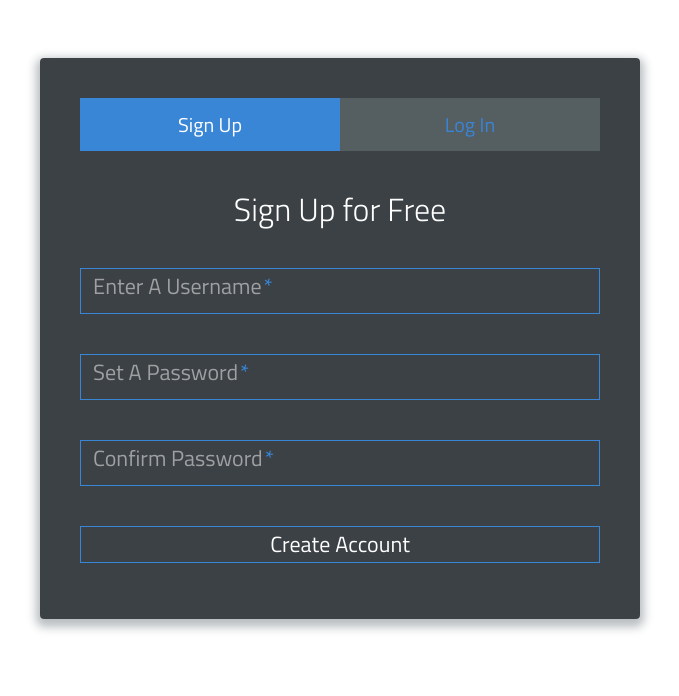
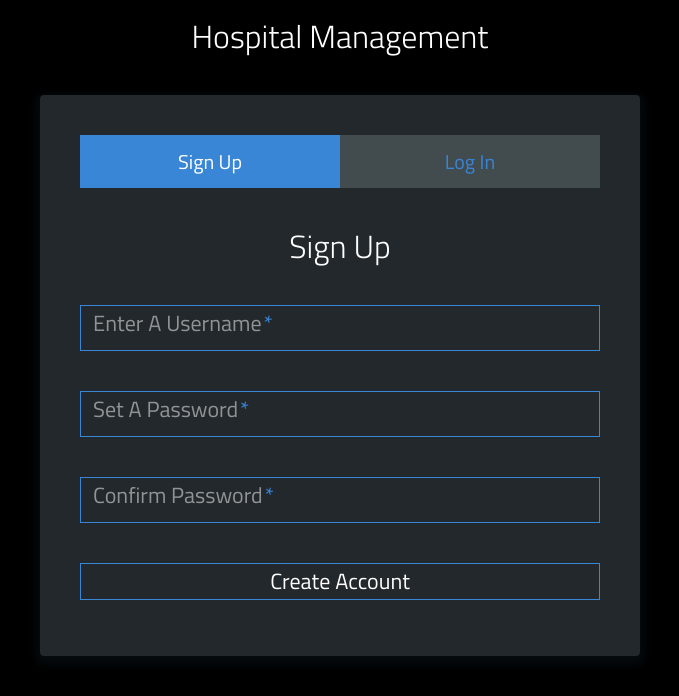
Before and after one commit to hamzam15comp/DBMS_Hospital_Management_System, a PHP site: page /Hospital-Management-System/ in a window 1280 px wide. Shown: the top 696 px of the page, without its empty margins (300-979 px from the left). Run offline with PHP 8.4, Linux system fonts and the light colour scheme; some libraries are stand-ins or nearby versions.

Commit message:
Changed the login screen

```diff
--- a/css/style_new.css
+++ b/css/style_new.css
@@ -7,7 +7,7 @@
 }
 
 body {
-  background: #ffffff;
+  background: #000000;
   font-family: 'Titillium Web', sans-serif;
 }
 
--- a/index.php
+++ b/index.php
@@ -7,8 +7,8 @@
   <meta charset="utf-8">
   <meta http-equiv="X-UA-Compatible" content="IE=edge,chrome=1">
   <title>Login | Hospital Management</title>
-  <link href='https://fonts.googleapis.com/css?family=Titillium+Web:400,300,      600' rel='stylesheet' type='text/css'>
-  <link rel="stylesheet" href="https://cdnjs.cloudflare.com/ajax/libs/            normalize/5.0.0/normalize.min.css">
+  <link href='https://fonts.googleapis.com/css?family=Titillium+Web:400,300,600' rel='stylesheet' type='text/css'>
+  <link rel="stylesheet" href="https://cdnjs.cloudflare.com/ajax/libs/normalize/5.0.0/normalize.min.css">
   <link rel="stylesheet" href="css/style_new.css">
   <!--[if lt IE 9]><script src="//html5shim.googlecode.com/svn/trunk/html5.js"></script><![endif]-->
 </head>
@@ -68,6 +68,7 @@
 }
 ?>
 <br/>
+<div text-color='#000000'><h1> Hospital Management</h1></div>
 
 <div class="form">
     <ul class="tab-group">
@@ -77,7 +78,7 @@
 
 <div class="tab-content">
     <div id="signup">
-        <h1>Sign Up for Free</h1>
+        <h1>Sign Up</h1>
         <form action="index.php?pid=02" method="post">
     <!--
         <div class="top-row">
```
